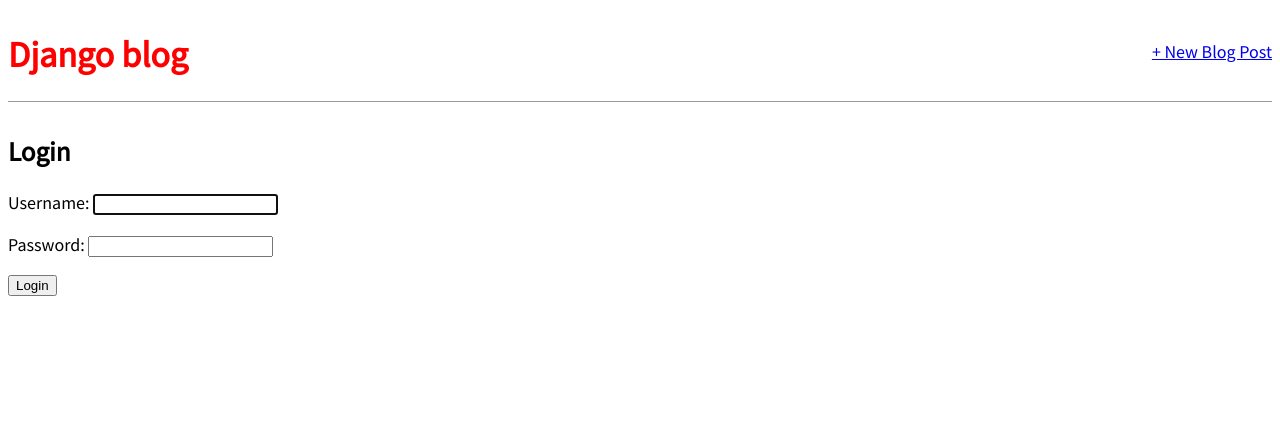
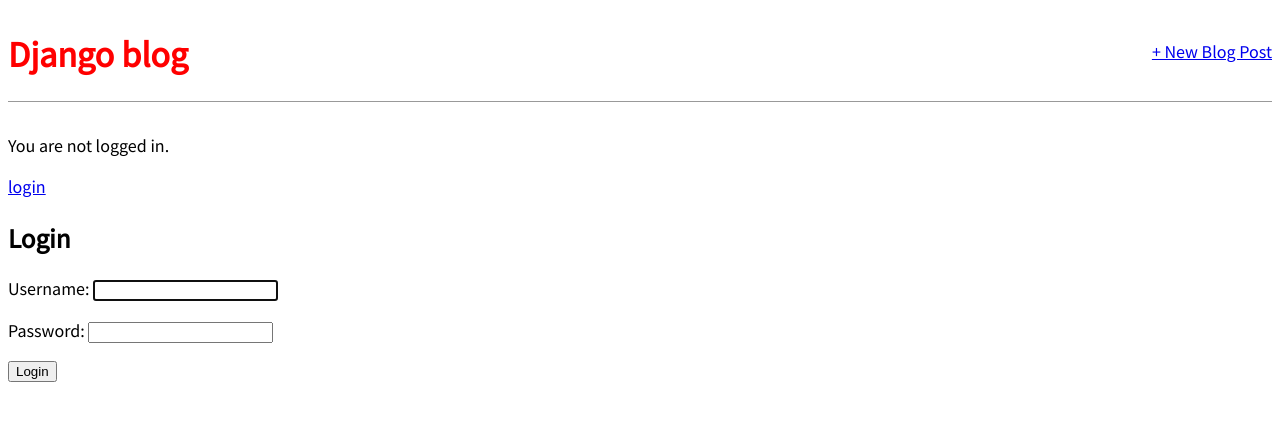
Before and after one commit to angelacpd/blog, a Django app: page /accounts/login/ in a window 1280 px wide. Shown: the top 421 px of the page. Run offline with Django 3.2, Linux system fonts and the light colour scheme.

Commit message:
Add logged not logged messages.

```diff
--- a/templates/base.html
+++ b/templates/base.html
@@ -15,6 +15,12 @@
                 <a href="{% url 'post_new' %}">+ New Blog Post</a>
             </div>
         </header>
+        {% if user.is_authenticated %}
+            <p>Hi {{ user.username }}!</p>
+        {% else %}
+            <p>You are not logged in.</p>
+            <a href="{% url 'login' %}">login</a>
+        {% endif %}
         {% block content %}
         {% endblock content %}
     </div>
```
